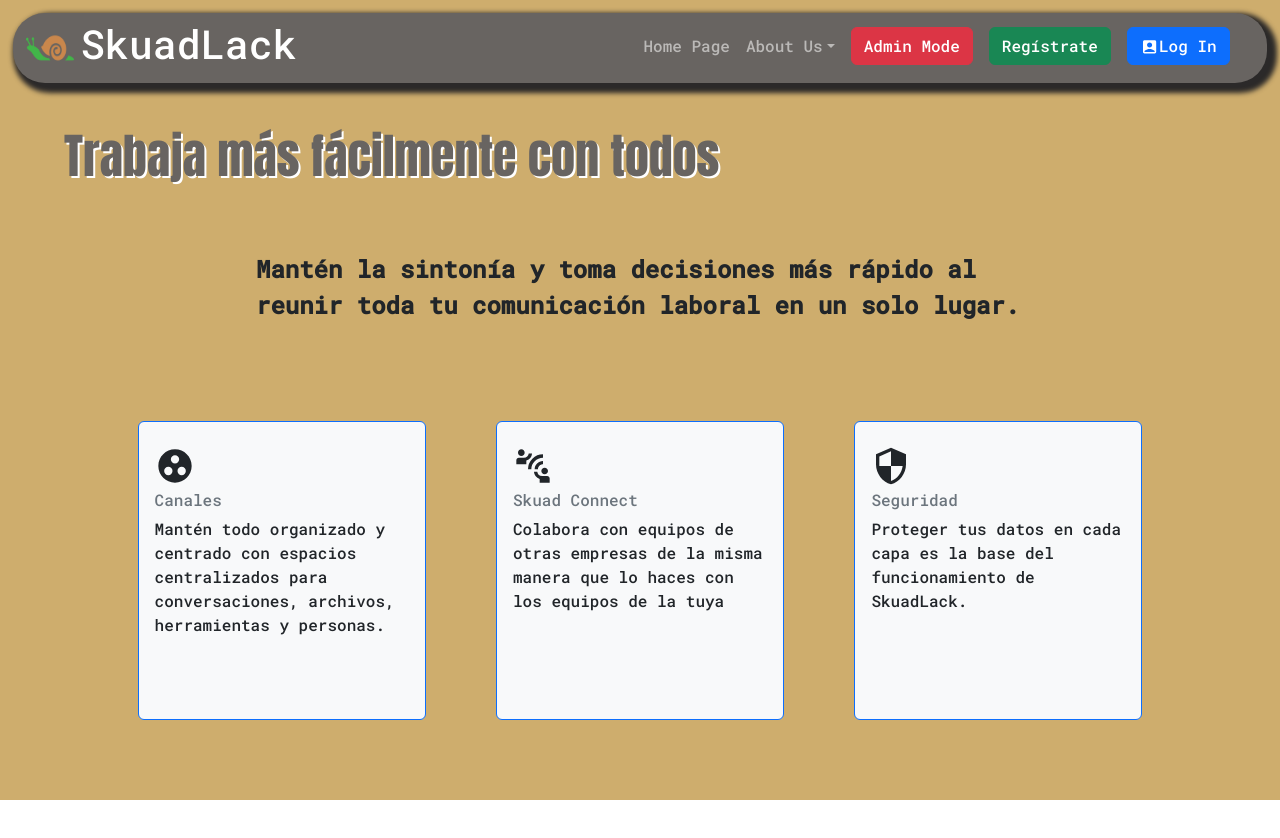
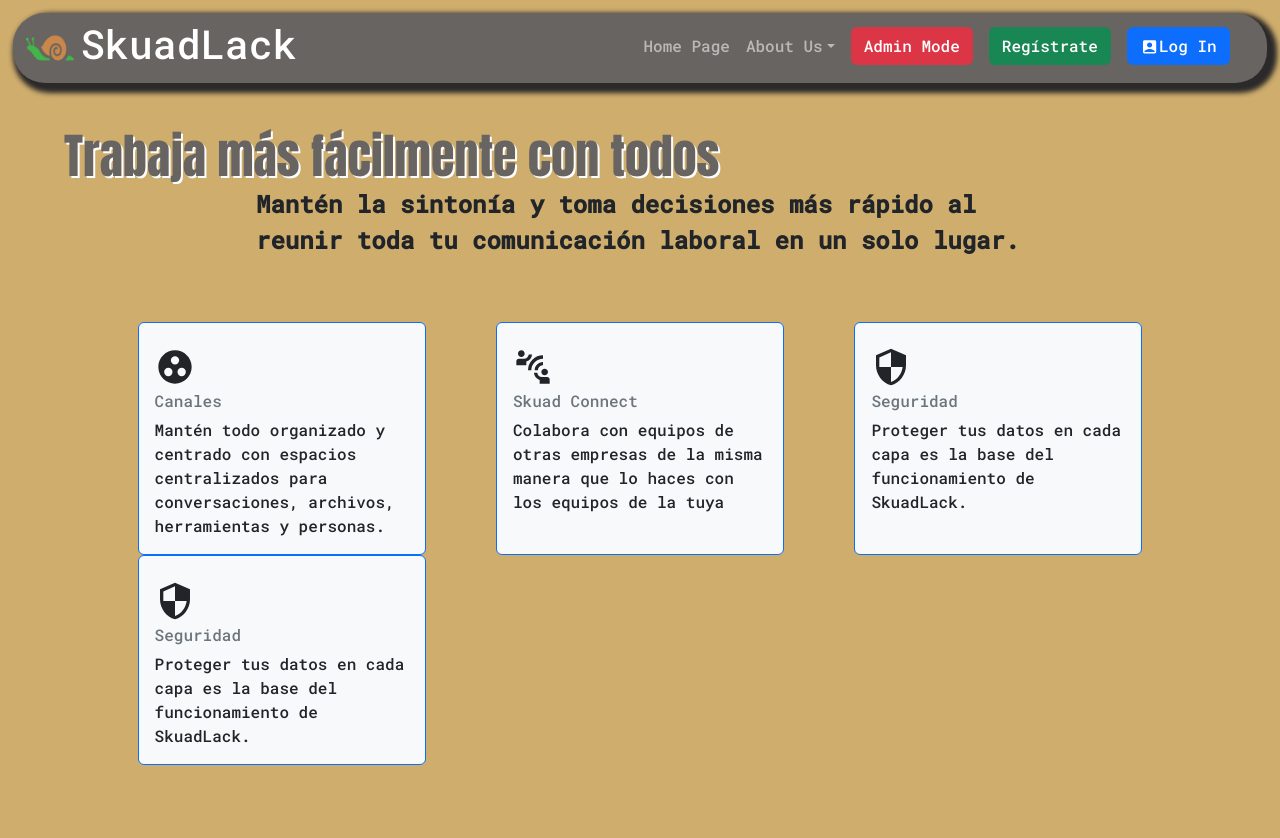
Before and after one commit to nds-fsd/slack, a React (Create React App) app in the folder frontend/: page /InfoSlack in a window 1280 px wide. Shown: the top 838 px of the page. Before the commit the page ends 800 px from the top, so only its background shows below. Built offline with nearby package versions, Linux system fonts and the light colour scheme.

Commit message:
mejorando apartado

```diff
--- a/frontend/src/Componentes/infoSlack/InfoSlack.js
+++ b/frontend/src/Componentes/infoSlack/InfoSlack.js
@@ -33,6 +33,16 @@ export const InfoSlack = () => {
               <Card.Text>
                 Colabora con equipos de otras empresas de la misma manera que lo haces
                 con los equipos de la tuya
+              </Card.Text>
+            </Card.Body>
+          </Card>
+
+          <Card border='primary' bg='light' text='dark' style={{ width: '18rem' }}>
+            <Card.Body>
+              <Card.Title><h1><MdSecurity/></h1></Card.Title>
+              <Card.Subtitle className="mb-2 text-muted" >Seguridad</Card.Subtitle>
+              <Card.Text>
+                Proteger tus datos en cada capa es la base del funcionamiento de SkuadLack.
               </Card.Text>
             </Card.Body>
           </Card>
@@ -85,7 +95,9 @@ h2{
   padding: 1rem;
   justify-content: space-between;
   width: 90%;
+  height: max-content;
   flex-wrap: wrap;
+  margin: 2rem;
 
 }
 .subtitulo{
```
